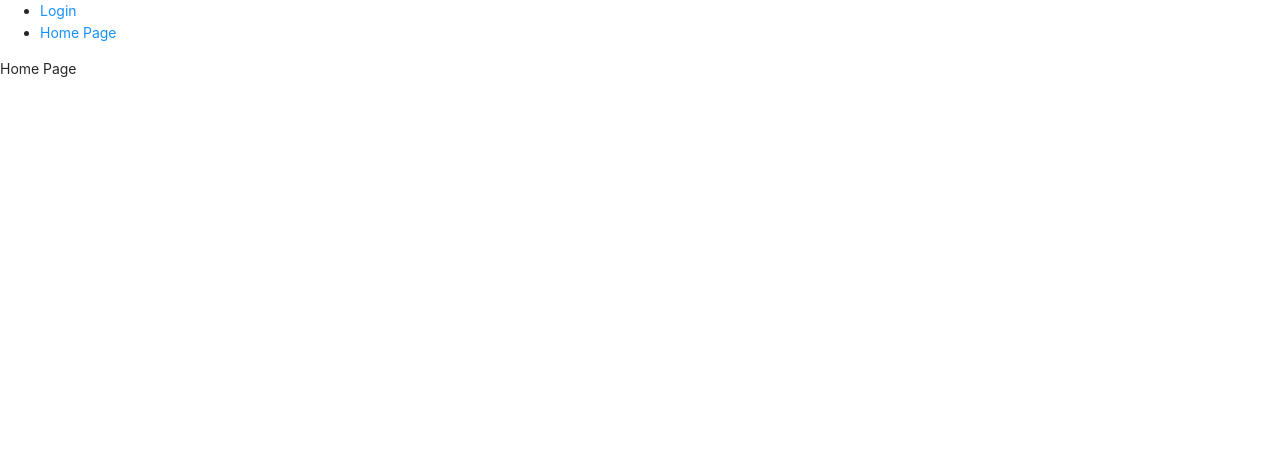
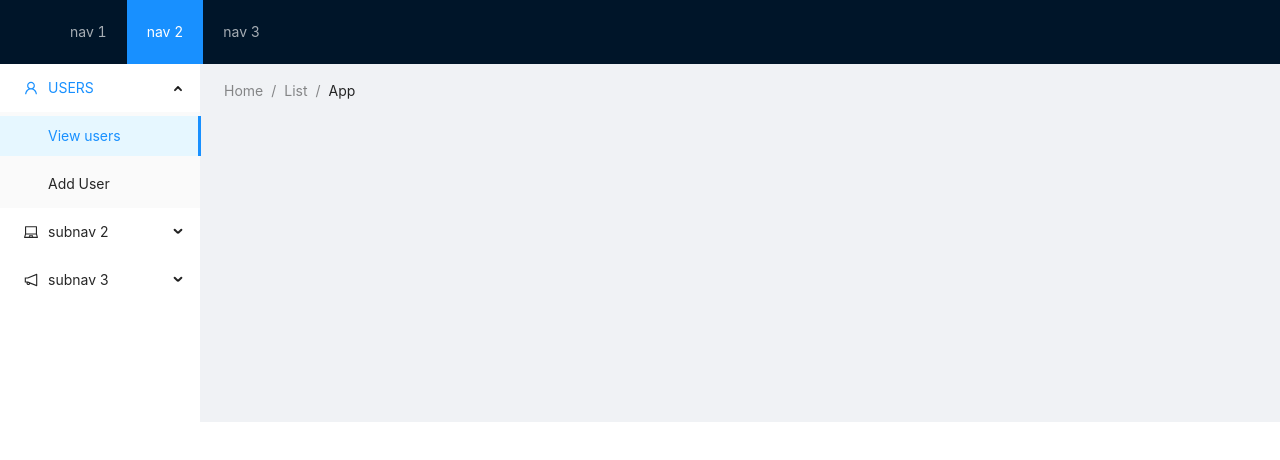
Before and after one commit to mrdatngo/reactjs2002-cms, a React (Create React App) app: page / in a window 1280 px wide. Shown: the top 460 px of the page. Built offline with nearby package versions, Linux system fonts and the light colour scheme; sample sign-in values are in the browser's storage.

Commit message:
REACTJS2002 reactjs day 11

```diff
--- a/src/App.js
+++ b/src/App.js
@@ -7,15 +7,16 @@ import {
     Redirect,
 } from "react-router-dom";
 
-import LoginPage from './views/pages/LoginPage'
-import HomePage from './views/pages/HomePage'
-
+import LoginPage from "./views/pages/LoginPage";
+import HomePage from "./views/pages/HomePage";
+import DefaultLayout from "./views/layouts/DefaultLayout";
+import PrivateRoute from './views/routers/PrivateRoute'
 
 function App() {
     return (
         <Router>
             {/* header */}
-            <div>
+            {/* <div>
                 <nav>
                     <ul>
                         <li>
@@ -26,11 +27,15 @@ function App() {
                         </li>
                     </ul>
                 </nav>
-            </div>
+            </div> */}
             {/* body */}
             <Switch>
-                <Route path="/login"><LoginPage /></Route>
-                <Route path="/"> <HomePage /> </Route>
+                <Route path="/login">
+                    <LoginPage />
+                </Route>
+                <PrivateRoute path="/">
+                    <DefaultLayout />
+                </PrivateRoute>
             </Switch>
         </Router>
     );
--- a/src/reducers/loginReducer.js
+++ b/src/reducers/loginReducer.js
@@ -4,6 +4,9 @@ const initialStateLogin = {
     login: {
         isLoggedIn: false,
     },
+    users: {
+        // combineReducer
+    }
 };
 
 const loginReducer = (state = initialStateLogin, action) => {
--- /dev/null
+++ b/src/views/layouts/DefaultLayout.js
@@ -0,0 +1,111 @@
+import React, { Component } from "react";
+import { Layout, Menu, Breadcrumb } from "antd";
+import {
+    UserOutlined,
+    LaptopOutlined,
+    NotificationOutlined,
+} from "@ant-design/icons";
+import {
+    BrowserRouter as Router,
+    Link,
+    Route,
+    Switch,
+    Redirect,
+} from "react-router-dom";
+
+const { SubMenu } = Menu;
+const { Header, Content, Sider } = Layout;
+
+class DefaultLayout extends Component {
+    render() {
+        return (
+            <Router>
+                <Layout>
+                    <Header className="header">
+                        <div className="logo" />
+                        <Menu
+                            theme="dark"
+                            mode="horizontal"
+                            defaultSelectedKeys={["2"]}
+                        >
+                            <Menu.Item key="1">nav 1</Menu.Item>
+                            <Menu.Item key="2">nav 2</Menu.Item>
+                            <Menu.Item key="3">nav 3</Menu.Item>
+                        </Menu>
+                    </Header>
+                    <Layout>
+                        <Sider width={200} className="site-layout-background">
+                            <Menu
+                                mode="inline"
+                                defaultSelectedKeys={["1"]}
+                                defaultOpenKeys={["sub1"]}
+                                style={{ height: "100%", borderRight: 0 }}
+                            >
+                                <SubMenu
+                                    key="sub1"
+                                    icon={<UserOutlined />}
+                                    title="USERS"
+                                >
+                                    <Menu.Item key="1">
+                                        <Link to="/view-users">
+                                            View users
+                                        </Link>
+                                    </Menu.Item>
+                                    <Menu.Item key="2">
+                                        <Link to="/add-user"> Add User </Link>
+                                    </Menu.Item>
+                                </SubMenu>
+                                <SubMenu
+                                    key="sub2"
+                                    icon={<LaptopOutlined />}
+                                    title="subnav 2"
+                                >
+                                    <Menu.Item key="5">option5</Menu.Item>
+                                    <Menu.Item key="6">option6</Menu.Item>
+                                    <Menu.Item key="7">option7</Menu.Item>
+                                    <Menu.Item key="8">option8</Menu.Item>
+                                </SubMenu>
+                                <SubMenu
+                                    key="sub3"
+                                    icon={<NotificationOutlined />}
+                                    title="subnav 3"
+                                >
+                                    <Menu.Item key="9">option9</Menu.Item>
+                                    <Menu.Item key="10">option10</Menu.Item>
+                                    <Menu.Item key="11">option11</Menu.Item>
+                                    <Menu.Item key="12">option12</Menu.Item>
+                                </SubMenu>
+                            </Menu>
+                        </Sider>
+                        <Layout style={{ padding: "0 24px 24px" }}>
+                            <Breadcrumb style={{ margin: "16px 0" }}>
+                                <Breadcrumb.Item>Home</Breadcrumb.Item>
+                                <Breadcrumb.Item>List</Breadcrumb.Item>
+                                <Breadcrumb.Item>App</Breadcrumb.Item>
+                            </Breadcrumb>
+                            <Content
+                                className="site-layout-background"
+                                style={{
+                                    padding: 24,
+                                    margin: 0,
+                                    minHeight: 280,
+                                }}
+                            >
+                                <Switch>
+                                    <Route path="/view-users">
+                                        <p>View users</p>
+                                    </Route>
+                                    <Route path="/add-user">
+                                        <p>Add users</p>
+                                    </Route>
+                                </Switch>
+                            </Content>
+                        </Layout>
+                    </Layout>
+                </Layout>
+            </Router>
+        );
+    }
+}
+
+export default DefaultLayout;
--- a/src/views/pages/LoginPage.js
+++ b/src/views/pages/LoginPage.js
@@ -1,8 +1,9 @@
-import React, { Component } from "react";
+import React, { Component, Fragment } from "react";
 import { Form, Input, Button, Checkbox, Card, Spin, Alert } from "antd";
 // import { login } from "../../api/index";
-import { connect } from 'react-redux'
-import { login } from '../../actions/LoginAction'
+import { connect } from "react-redux";
+import { login } from "../../actions/LoginAction";
+import { Redirect } from "react-router-dom";
 
 const layout = {
     labelCol: {
@@ -38,7 +39,8 @@ class LoginPage extends Component {
 
     btnLogin = (event) => {
         this.setState({ loading: true, message: {} });
-        this.props.login(this.state.data)
+        this.props
+            .login(this.state.data)
             .then((res) => {
                 if (res.data.token) {
                     console.log("Login successful!");
@@ -68,8 +70,11 @@ class LoginPage extends Component {
     };
     render() {
         const { data, message, loading } = this.state;
+        const { isLoggedIn } = this.props;
         console.log(data);
         return (
+            <>
+                {isLoggedIn && <Redirect to="/" />}
                 <Card title="Login Page" style={{ textAlign: "center" }}>
                     {message.err && (
                         <Alert
@@ -141,20 +146,21 @@ class LoginPage extends Component {
                         </Form.Item>
                     </Form>
                 </Card>
+            </>
         );
     }
 }
 
-// function mapStateToProps (state) {
-//     return {
-//         counter: state.counter
-//     }
-// }
-
-function mapDispatchToProps () {
+function mapStateToProps(state) {
     return {
-        login
-    }
+        isLoggedIn: state.login.isLoggedIn,
+    };
 }
 
-export default connect(null , mapDispatchToProps())(LoginPage)
+function mapDispatchToProps() {
+    return {
+        login,
+    };
+}
+
+export default connect(mapStateToProps, mapDispatchToProps())(LoginPage);
--- /dev/null
+++ b/src/views/routers/PrivateRoute.js
@@ -0,0 +1,32 @@
+import React from 'react'
+import { connect } from 'react-redux'
+import { Route, Redirect } from 'react-router-dom';
+
+function PrivateRoute({ children, isLoggedIn, ...rest }) {
+    return (
+        <Route
+            {...rest}
+            render={({ location }) => {
+                return !isLoggedIn ? (
+                    <Redirect
+                        to={{
+                            pathname: "/login",
+                            state: { location },
+                        }}
+                    />
+                ) : (
+                    children
+                );
+            }}
+        />
+    );
+}
+
+function mapStateToProps (state) {
+    return {
+        isLoggedIn: state.login.isLoggedIn
+    }
+}
+
+
+export default connect(mapStateToProps)(PrivateRoute)
```
Lines whose indentation alone changed are shown as unchanged.
